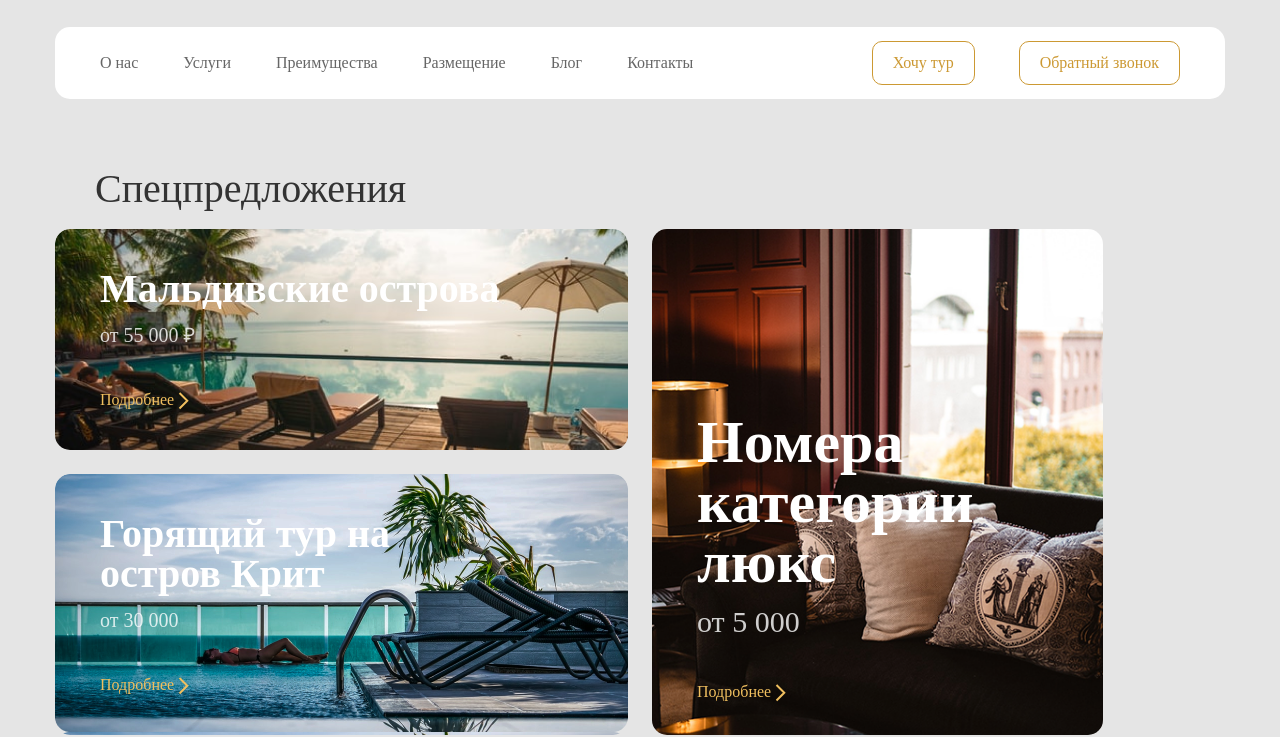
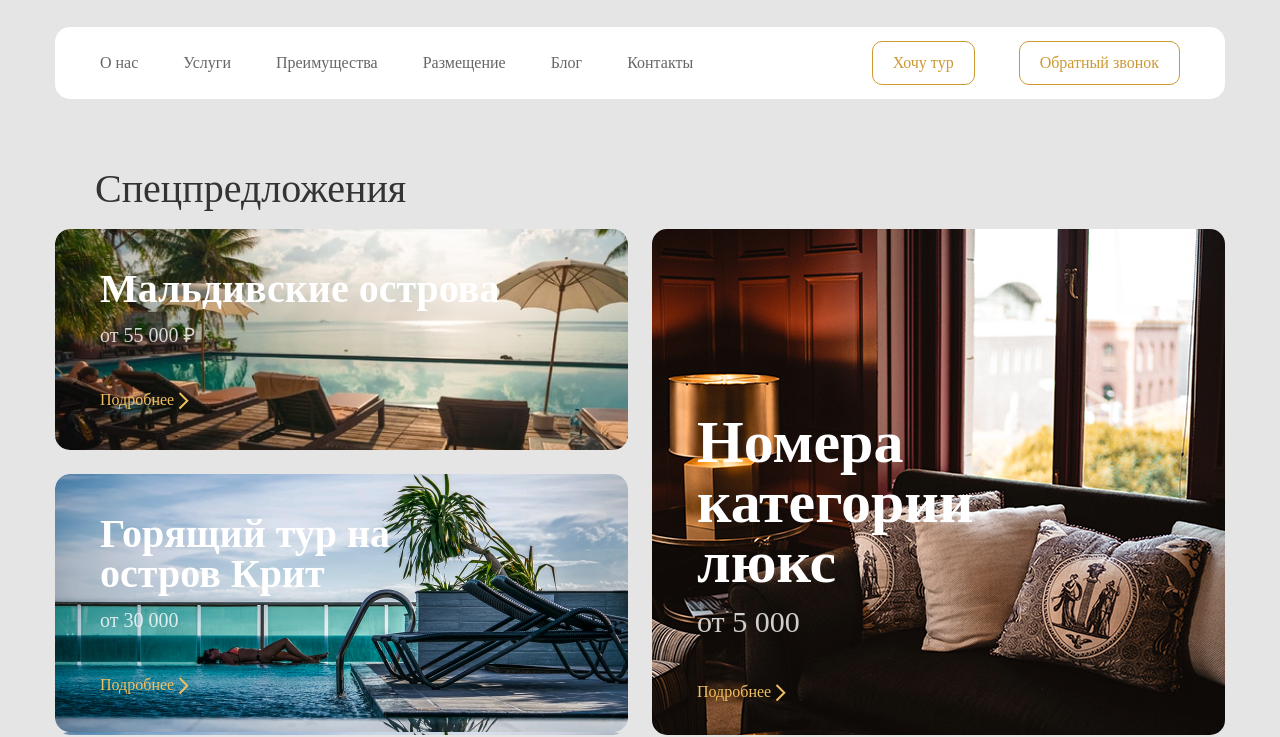
Before and after one commit to AlexanderStrelov/maksTraining, a plain HTML site: page index.html in a window 1280 px wide. Shown: the part 91-828 px from the top of the page. Drawn offline with Linux system fonts and the light colour scheme.

Commit message:
Git init for branch alex

```diff
--- a/css/main.css
+++ b/css/main.css
@@ -233,6 +233,11 @@ h2 {
   opacity: 0.8;
 }
 
+.hero__block__right{
+  max-width: 573px;
+  width: 100%;
+}
+
 .hero__block__right__card {
   display: flex;
   flex-direction: column;
```
